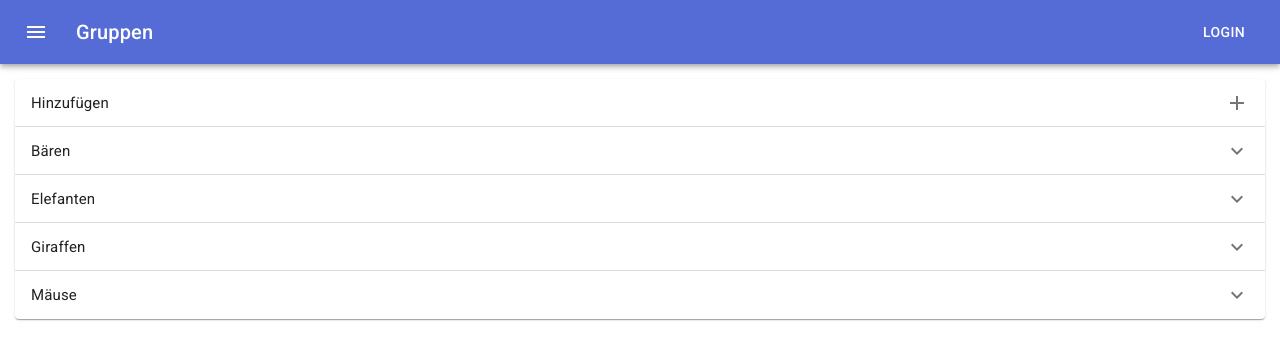
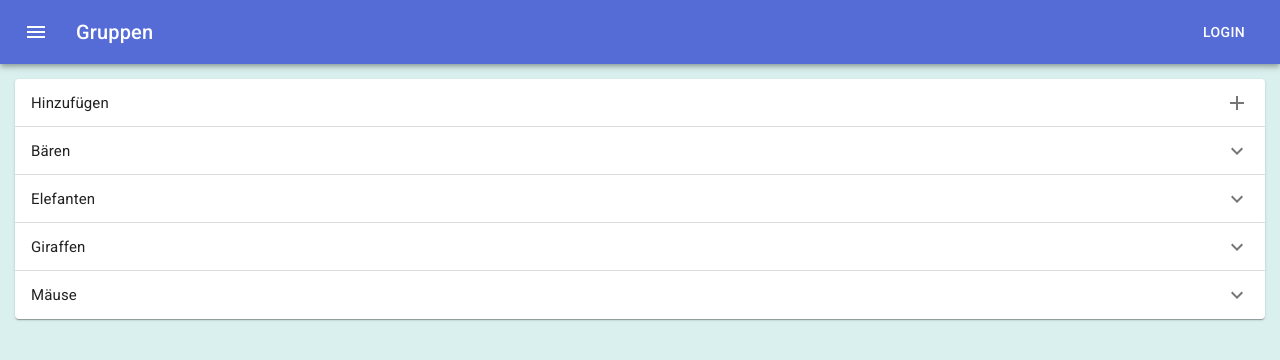
Before and after one commit to timlangner/kita-management, a React (Create React App) app: page / in a window 1280 px wide. Shown: the top 360 px of the page. Built offline with nearby package versions, Linux system fonts and the light colour scheme.

Commit message:
:lipstick: Change background color

```diff
--- a/src/theme.js
+++ b/src/theme.js
@@ -14,7 +14,7 @@ const theme = createMuiTheme({
             main: red.A400,
         },
         background: {
-            default: '#fff',
+            default: '#daf0ee',
         },
     },
 });
```
